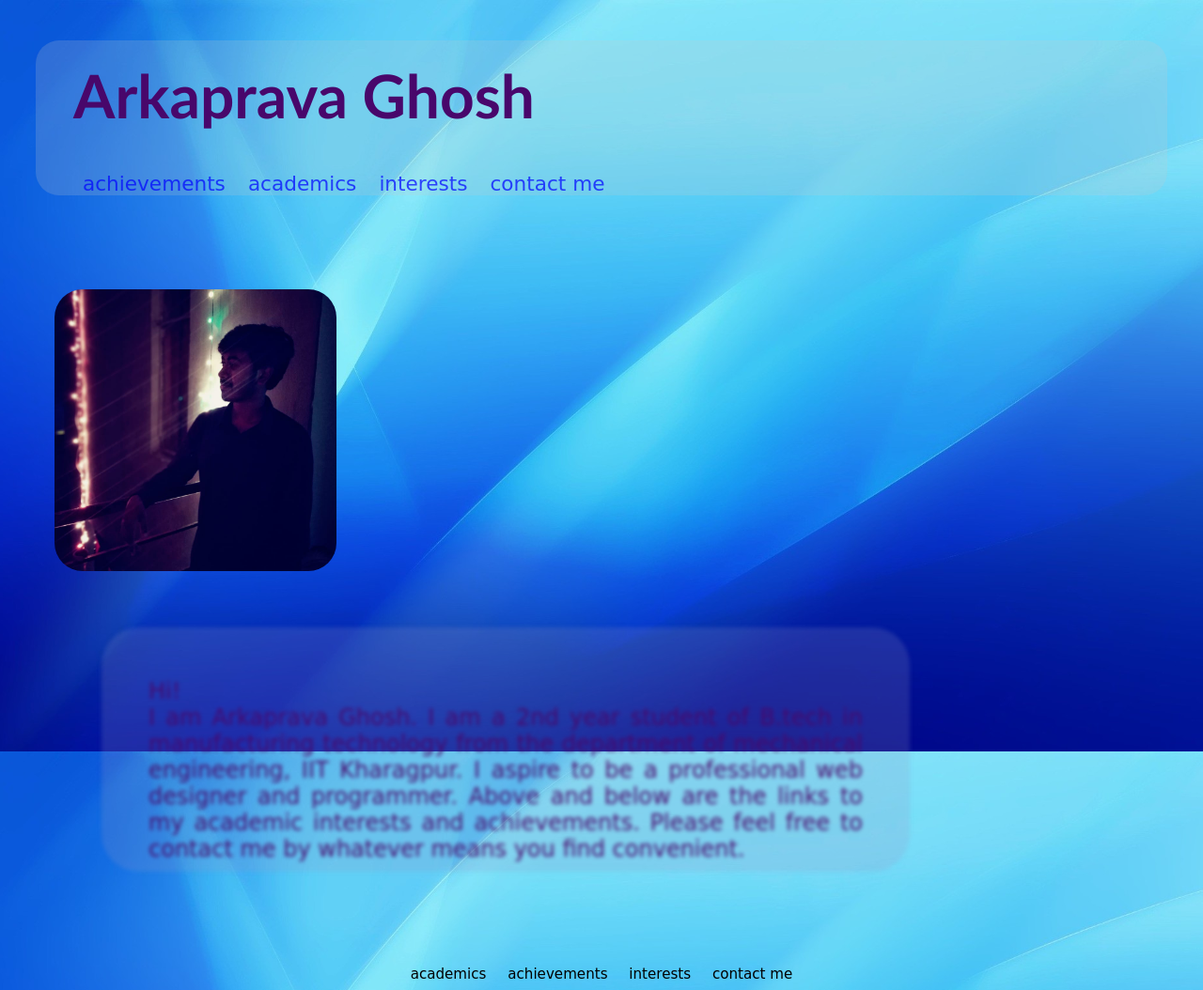
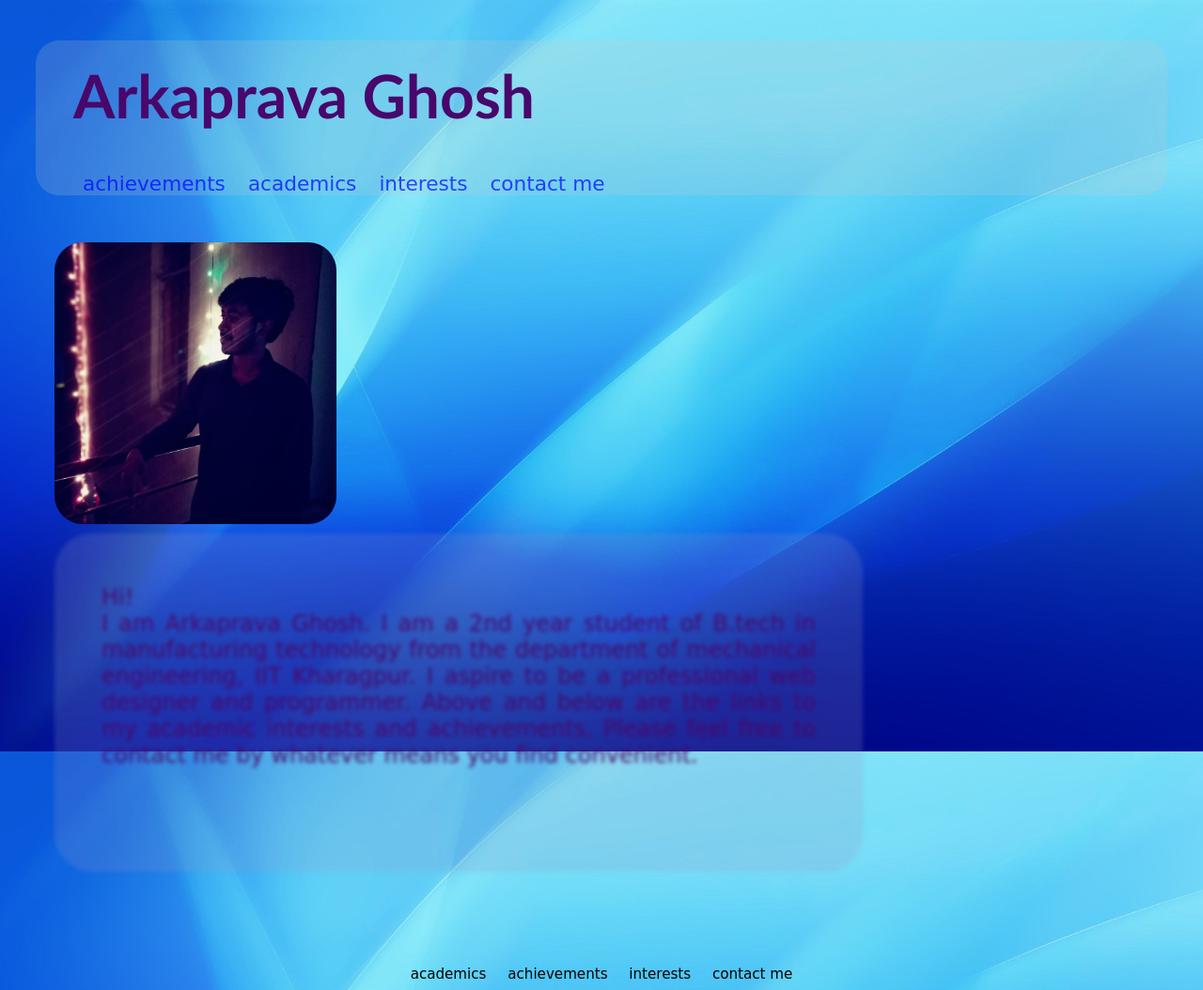
Before and after one commit to arka816/arka816.github.io, a PHP site: page / in a window 1280 px wide. Shown: the whole page at 94% size. Run offline with PHP 8.4, Linux system fonts and the light colour scheme.

Commit message:
update 15

```diff
--- a/css/style.css
+++ b/css/style.css
@@ -1,12 +1,12 @@
 /*code for info portion*/
 div.info{
 	width: 800px;
-	height: 200px;
+	height: 300px;
 	padding: 30px;
 	border-radius: 40px;
 	background-color: rgba(150,150,200,0.2);
-	margin-left: 100px;
-	margin-top: 60px;
+	margin-left: 50px;
+	margin-top: 10px;
 	filter: blur(2px);
 }
 div.info:hover{
@@ -21,7 +21,7 @@ div.image{
 	width: 300px;
 	height: 300px;
 	border-radius: 60px;
-	margin-top: 100px;
+	margin-top: 50px;
 	margin-left: 50px;
 }
 img.round{
```
